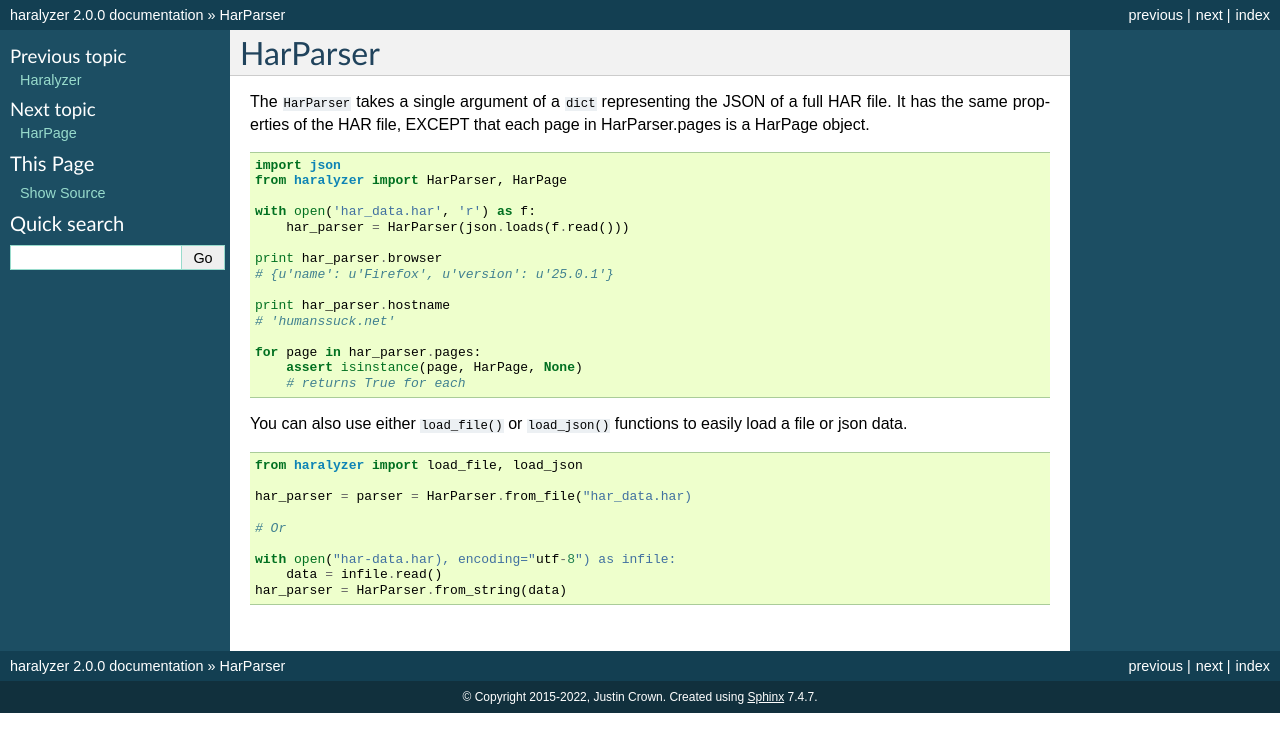
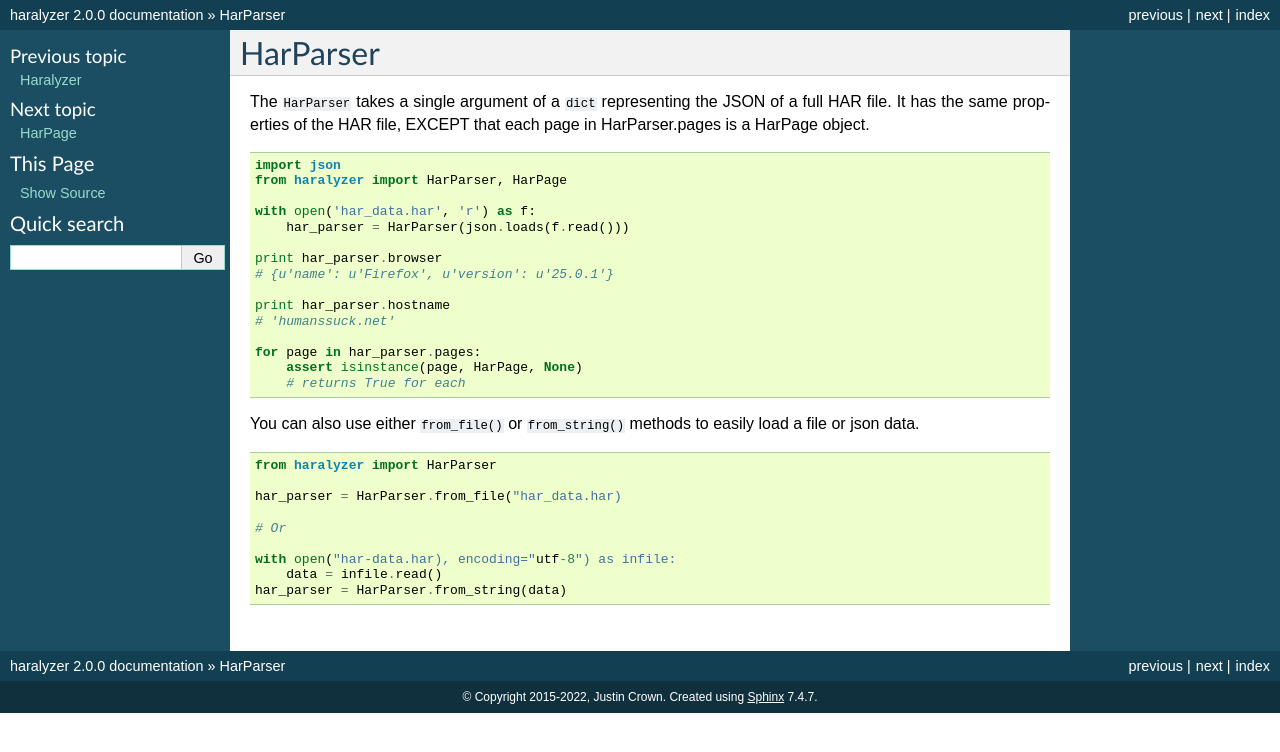
Before and after one commit to haralyzer/haralyzer, a Sphinx documentation site: the page built from docs/basic/harparser.rst, in a window 1280 px wide. Shown: the top 752 px of the page. Built offline with Sphinx 7.4.7, drawn with Linux system fonts in a browser that asks for light colours.

Commit message:
Clean docs

```diff
--- a/docs/basic/harparser.rst
+++ b/docs/basic/harparser.rst
@@ -22,11 +22,11 @@ page in HarParser.pages is a HarPage object. ::
         # returns True for each
 
 
-You can also use either ``load_file()`` or ``load_json()`` functions to easily load a file or json data. ::
+You can also use either ``from_file()`` or ``from_string()`` methods to easily load a file or json data. ::
 
-    from haralyzer import load_file, load_json
+    from haralyzer import HarParser
 
-    har_parser = parser = HarParser.from_file("har_data.har)
+    har_parser = HarParser.from_file("har_data.har)
 
     # Or
 
```
